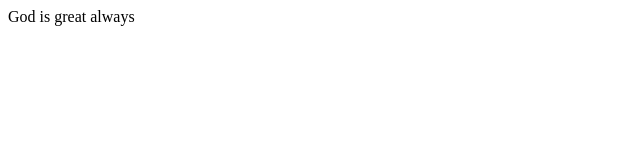
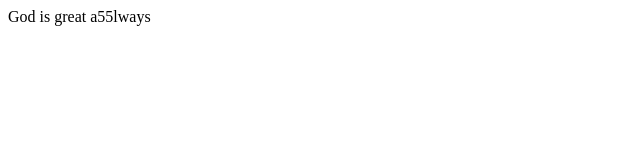
Before and after one commit to Abinaya2208/testingApp, an Angular app in the folder testingApp/: page / in a window 1280 px wide. Shown: the top 160 px of the page, without its empty margins (0-640 px from the left). Built offline with nearby package versions, Linux system fonts and the light colour scheme.

Commit message:
commit 9

```diff
--- a/testingApp/src/app/app.component.html
+++ b/testingApp/src/app/app.component.html
@@ -1 +1 @@
-<div>God is great always</div>
+<div>God is great a55lways</div>
```
